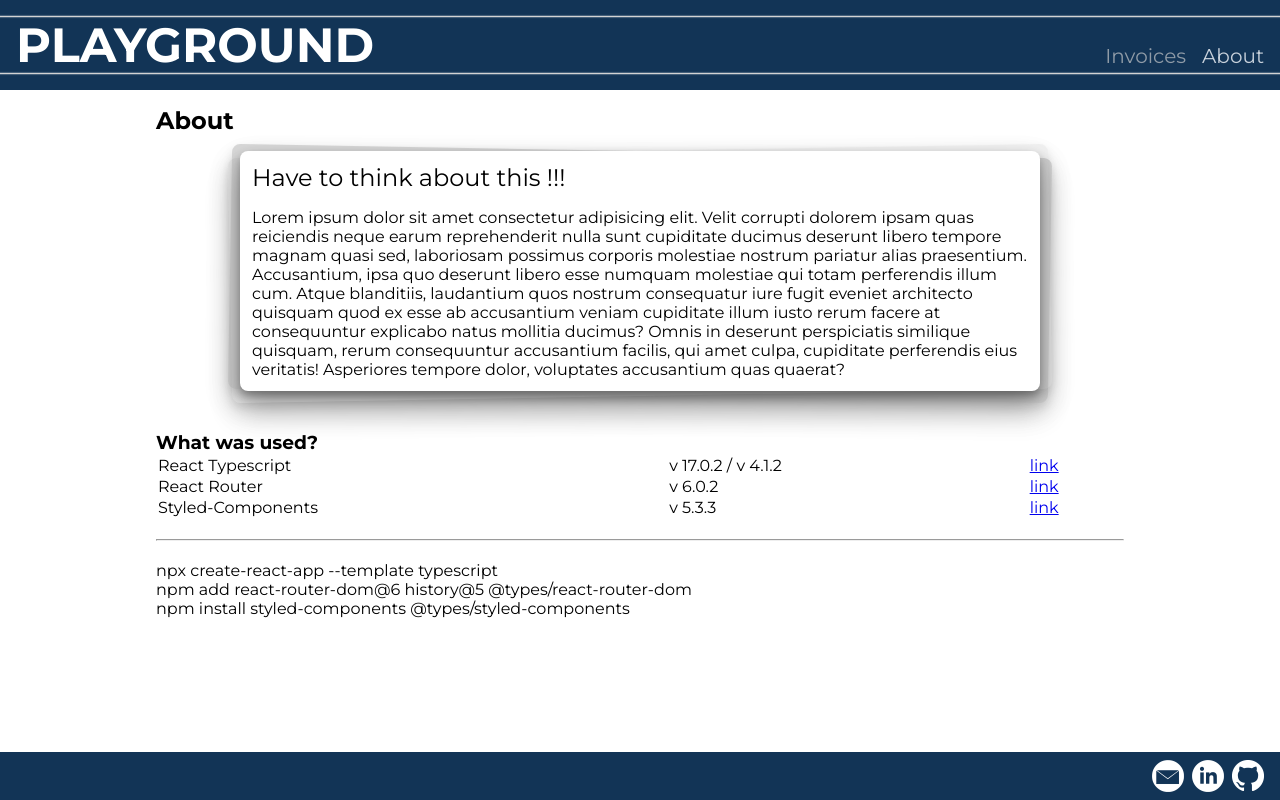
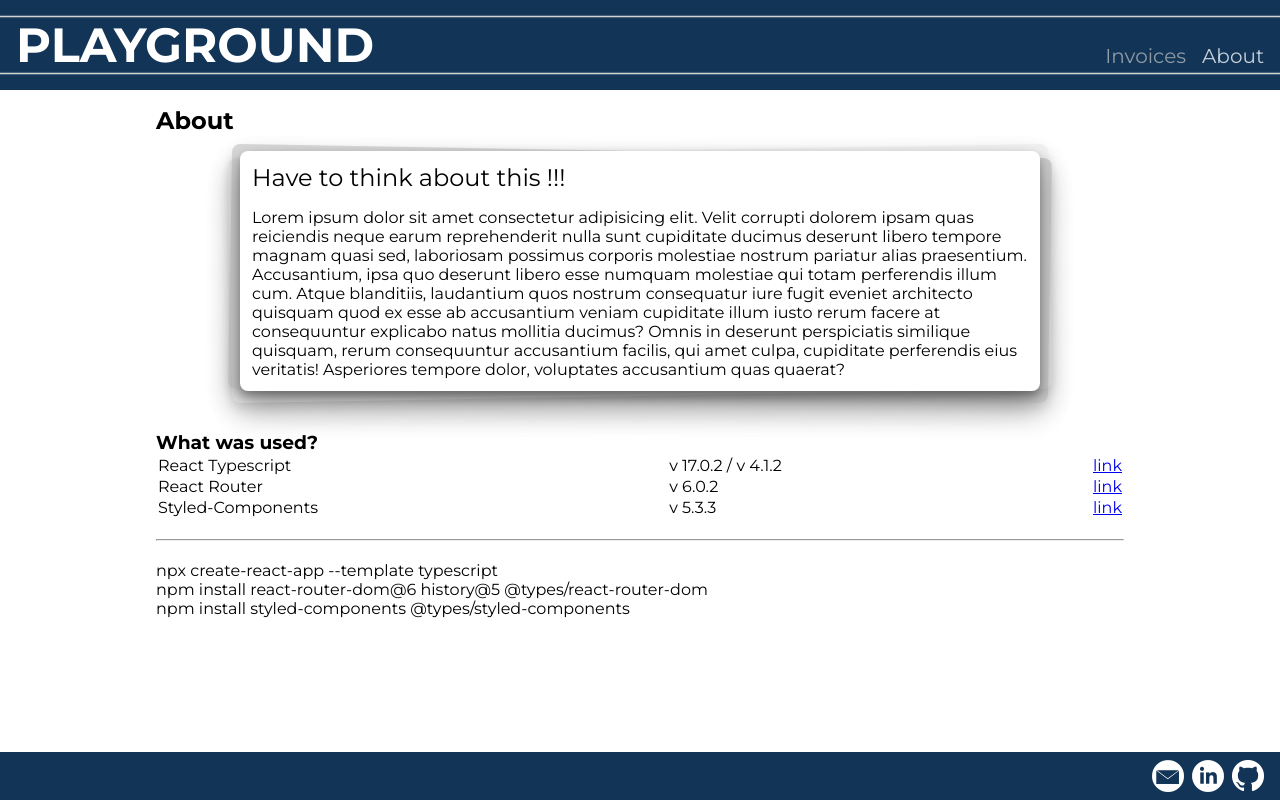
Before and after one commit to FlemmingKrogOlsen/Playground, a React (Create React App) app: page /about in a window 1280 px wide. Built offline with nearby package versions, Linux system fonts and the light colour scheme.

Commit message:
updated About Page

```diff
--- a/src/pages/About/index.tsx
+++ b/src/pages/About/index.tsx
@@ -19,7 +19,7 @@ const About = () => {
                             React Typescript
                         </td>
                         <td>v 17.0.2 / v 4.1.2</td>
-                        <td>
+                        <td style={{textAlign:"right"}}>
                             <a href=" https://create-react-app.dev/" rel="noreferrer" target="_blank">link</a>
                         </td>
                     </tr>
@@ -30,7 +30,7 @@ const About = () => {
                             React Router
                         </td>
                         <td>v 6.0.2</td>
-                        <td>
+                        <td style={{textAlign:"right"}}>
                             <a href="https://reactrouter.com/" rel="noreferrer" target="_blank">link</a>
                         </td>
                     </tr>
@@ -40,7 +40,7 @@ const About = () => {
                             Styled-Components
                         </td>
                         <td>v 5.3.3</td>
-                        <td>
+                        <td style={{textAlign:"right"}}>
                             <a href="https://styled-components.com/" rel="noreferrer" target="_blank">link</a>
                         </td>
                     </tr>
@@ -51,7 +51,7 @@ const About = () => {
 
             <hr style={{ margin: "20px 0" }} />
             npx create-react-app --template typescript<br />
-            npm add react-router-dom@6 history@5 @types/react-router-dom<br />
+            npm install react-router-dom@6 history@5 @types/react-router-dom<br />
             npm install styled-components @types/styled-components
 
         </Main>
```
